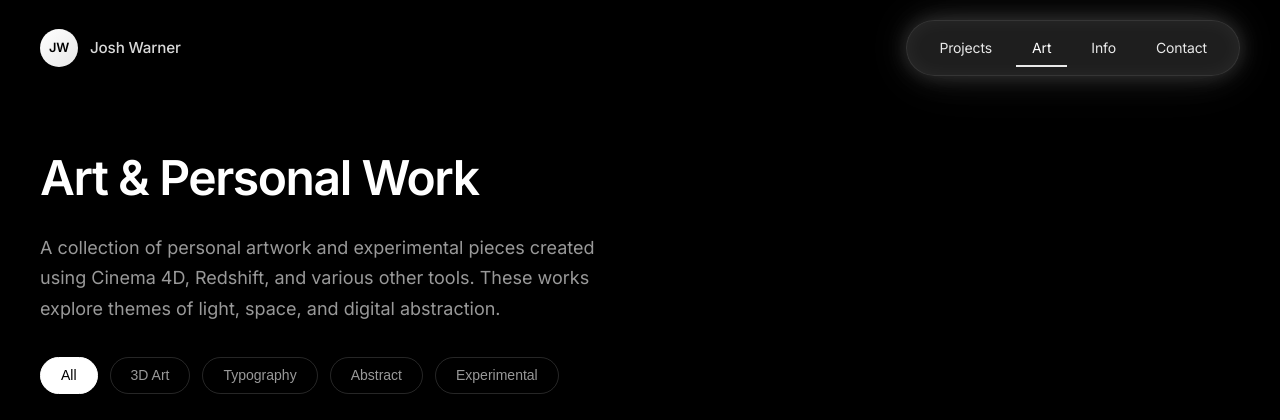
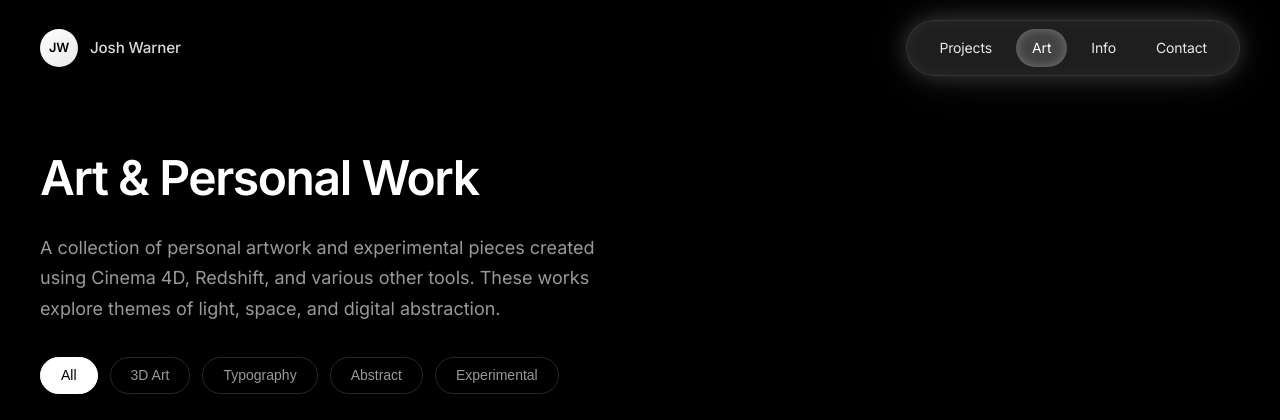
Before and after one commit to nahmedsoftsource/happinessmeter, a PHP site: page /happinessmeter/art.html in a window 1280 px wide. Shown: the top 420 px of the page. Run offline with PHP 8.4, Linux system fonts and the light colour scheme; some web fonts are replaced.

Commit message:
Use inner shadow highlight for active nav link instead of underline

```diff
--- a/css/style.css
+++ b/css/style.css
@@ -170,8 +170,11 @@ nav a:hover {
 
 nav a.active {
     color: #ffffff;
-    border-bottom: 2px solid rgba(255, 255, 255, 0.9);
-    padding-bottom: calc(0.5rem - 2px);
+    background: rgba(255, 255, 255, 0.15);
+    border-radius: 25px;
+    box-shadow:
+        inset 0 0 10px rgba(255, 255, 255, 0.2),
+        inset 0 0 20px rgba(255, 255, 255, 0.1);
 }
 
 /* ==================== HERO SECTION ==================== */
```
